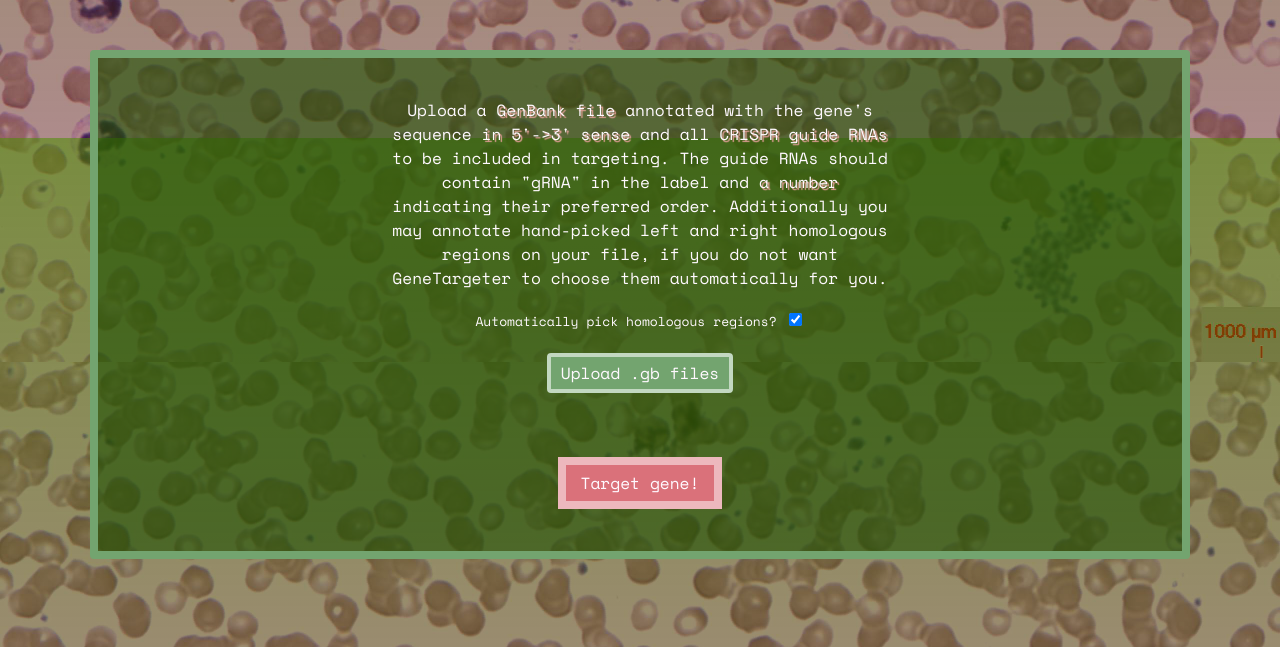
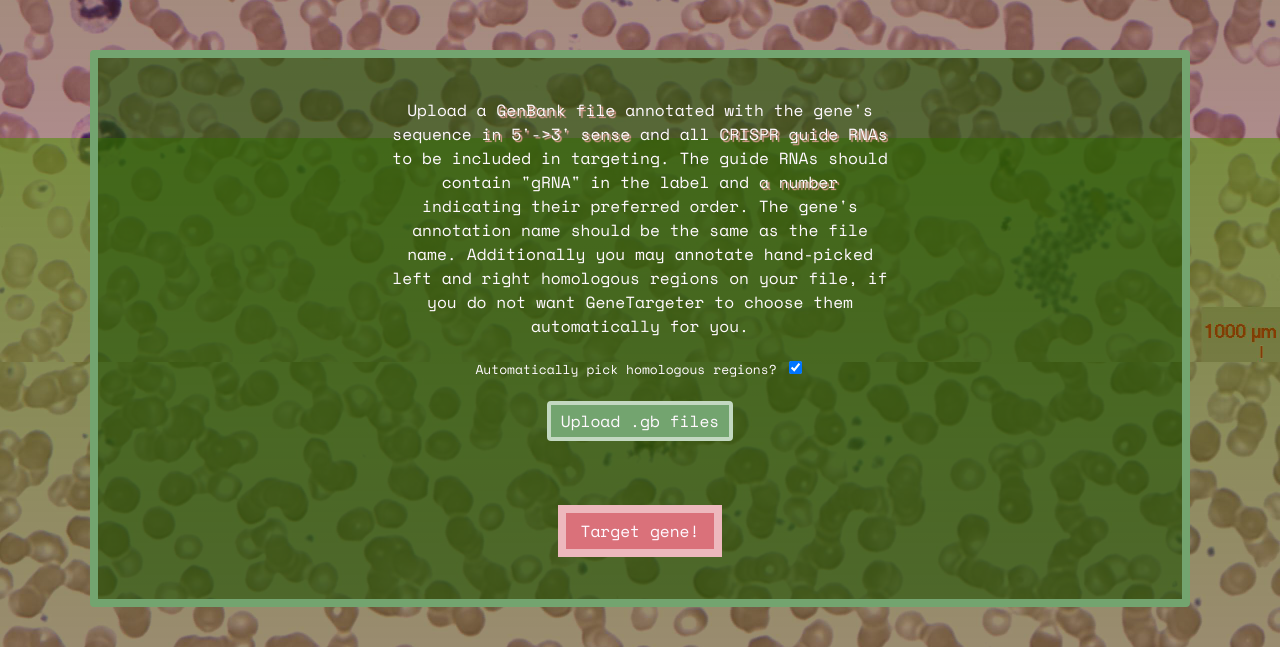
Before and after one commit to pablocarderam/genetargeter, a Flask app: page / in a window 1280 px wide. Shown: the part 662-1309 px from the top of the page. Run offline with Flask 2, Linux system fonts and the light colour scheme; parts of the project's set-up code (start-up, migrations or seed data) failed here and were passed over; some libraries are stand-ins or nearby versions.

Commit message:
Working version omg

```diff
--- a/templates/index.html
+++ b/templates/index.html
@@ -84,7 +84,8 @@
 					'MyGene gRNA 1', your second best should be 'MyGene gRNA
 					2, etc.'" class="tooltip">
 					a number</a>
-				indicating their preferred order. Additionally you may annotate
+				indicating their preferred order. The gene's annotation name
+				should be the same as the file name. Additionally you may annotate
 				hand-picked left and right homologous regions on your file, if
 				you do not want GeneTargeter to choose them automatically for you.
 			</p>
```
